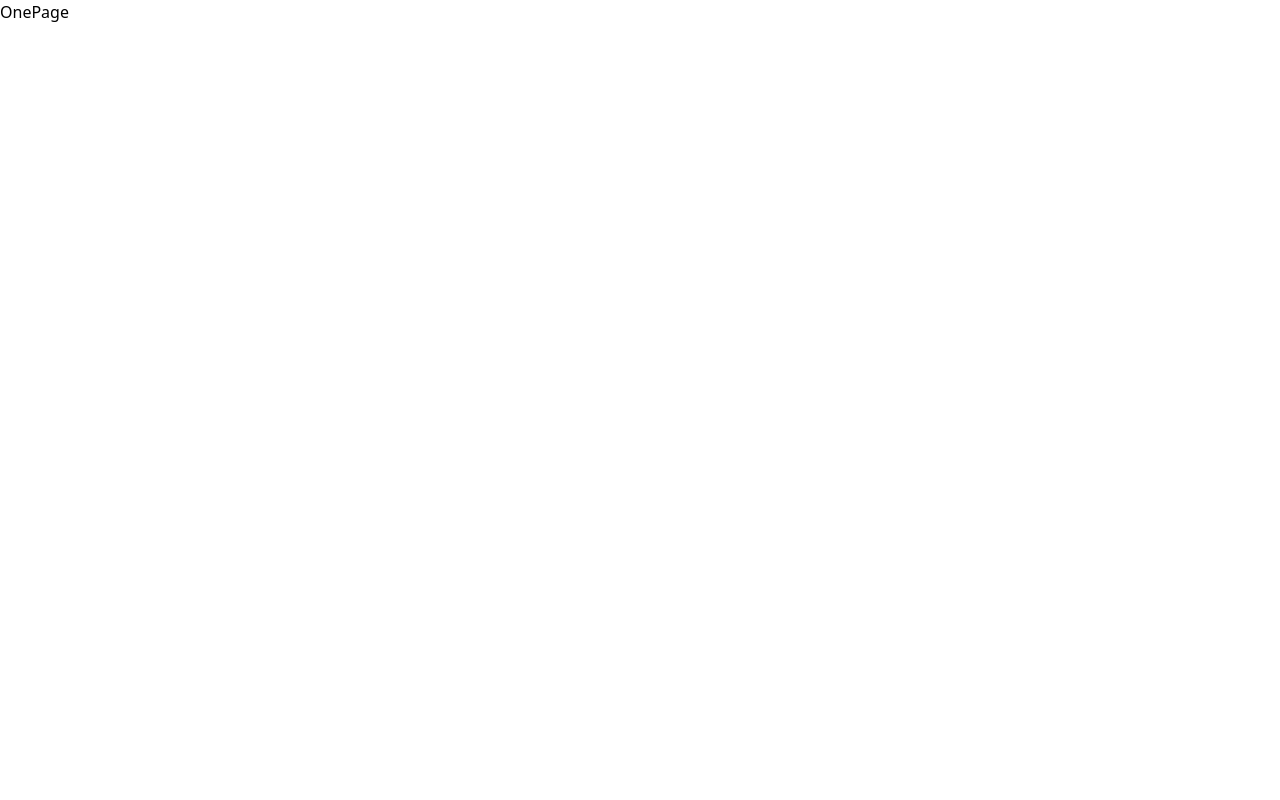
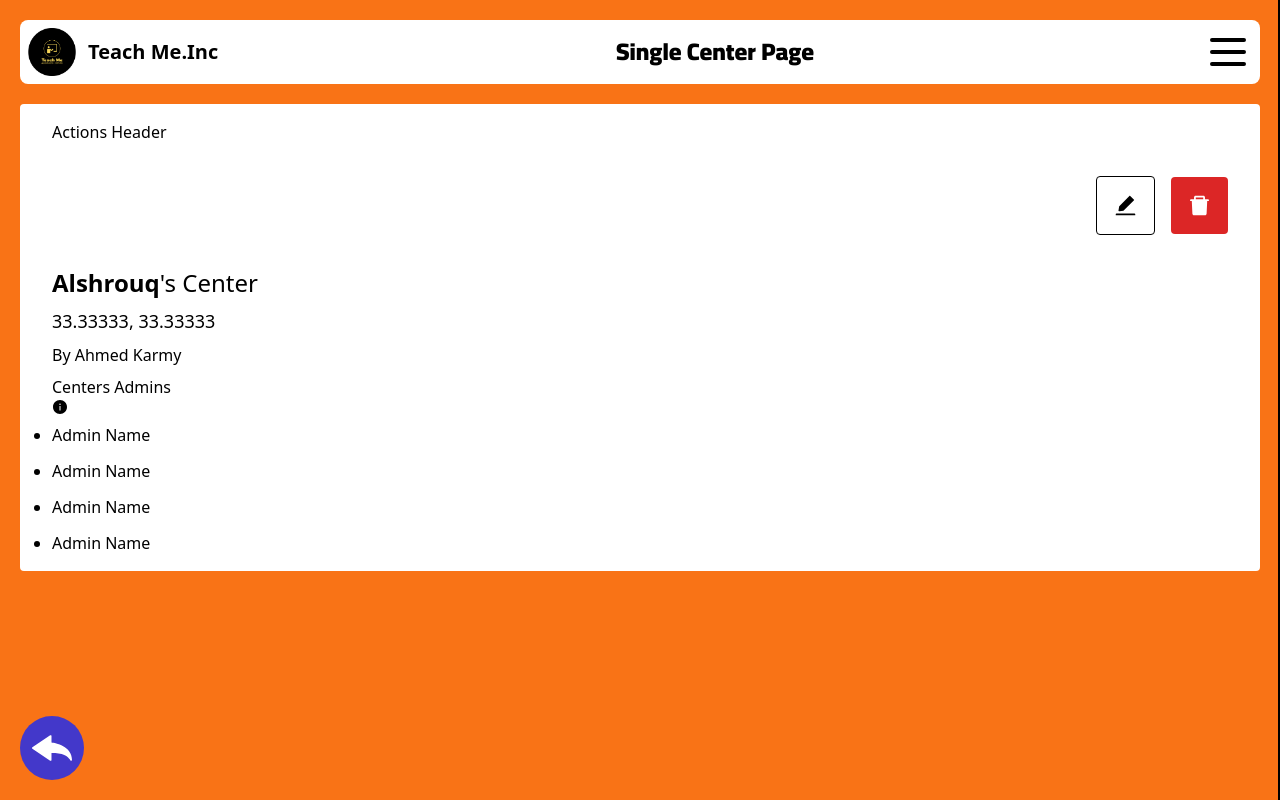
Before and after one commit to ahmed-mohamed-eng/teach-me-desktop, a Next.js app: page /centers/one/1 in a window 1280 px wide. Built offline with nearby package versions, Linux system fonts and the light colour scheme.

Commit message:
added the center page view

```diff
--- /dev/null
+++ b/app/centers/one/[id]/layout.tsx
@@ -0,0 +1,18 @@
+import React from "react";
+
+import Header from "@/components/pages/home/Header";
+import BackButton from "@/components/shared/BackButton";
+
+import "react-tooltip/dist/react-tooltip.css";
+
+const layout = ({ children }: { children: React.ReactNode }) => {
+  return (
+    <main className="w-full bg-orange-500 flex min-h-screen flex-col items-start justify-start p-5 space-y-5">
+      <Header title="Single Center Page" />
+      {children}
+      <BackButton linkTo="/centers" />
+    </main>
+  );
+};
+
+export default layout;
--- a/app/centers/one/[id]/page.tsx
+++ b/app/centers/one/[id]/page.tsx
@@ -1,9 +1,74 @@
-import React from 'react'
+import Link from "next/link";
+import React from "react";
 
-const OnePage = () => {
+import { AiFillDelete, AiFillEdit, AiFillInfoCircle } from "react-icons/ai";
+
+import { Tooltip } from "react-tooltip";
+
+const SingleCenterPage = () => {
   return (
-    <div>OnePage</div>
-  )
-}
+    <div className="w-full bg-white grid grid-cols-3 gap-8 px-8 py-4 rounded">
+      Actions Header
+      <div className="col-span-3 flex items-center justify-end space-x-4">
+        <button className="p-4 rounded border border-black">
+          <AiFillEdit fontSize={25} />
+        </button>
+        <button className="p-4 rounded bg-red-600">
+          <AiFillDelete fill="white" fontSize={25} />
+        </button>
+      </div>
+      {/* Center Info Header */}
+      <div className="w-full flex flex-col space-y-2">
+        <h1 className="text-2xl">
+          <span className="font-semibold">{"Alshrouq"}</span>
+          {"'s"} Center
+        </h1>
+        <p className="text-lg">
+          {33.33333}, {33.33333}
+        </p>
+        <p>By Ahmed Karmy</p>
 
-export default OnePage
+        <div className="flex flex-col space-y-2">
+          <h4>
+            Centers Admins{" "}
+            <span>
+              <AiFillInfoCircle data-tooltip-id="admins-info" />
+              <Tooltip id="admins-info">
+                This an admins list which contains all the admins you've created
+                for managing the center functionality.
+              </Tooltip>
+            </span>
+          </h4>
+
+          <ul className="list-disc flex flex-col space-y-3">
+            <li>
+              <Link href={`admins/one/${1}`}>Admin Name</Link>
+            </li>
+            <li>
+              <Link href={`admins/one/${1}`}>Admin Name</Link>
+            </li>
+            <li>
+              <Link href={`admins/one/${1}`}>Admin Name</Link>
+            </li>
+            <li>
+              <Link href={`admins/one/${1}`}>Admin Name</Link>
+            </li>
+          </ul>
+        </div>
+      </div>
+    </div>
+  );
+};
+
+export default SingleCenterPage;
+
+// export interface CenterDisplayData {
+//   adminsIDs?: CreateAdminDto[];
+//   hallsIDs?: CreateHallDto[];
+//   studentsIDs?: StudentDto[];
+//   teachersIDs?: CreateTeacherDto[];
+//   sessionsIDs?: CreateSessionDto[];
+//   centerImages?: FullMetadata[];
+//   createdAt: string;
+//   updatedAt: string;
+// }
--- a/app/centers/page.tsx
+++ b/app/centers/page.tsx
@@ -1,6 +1,6 @@
 "use client";
 
-import { useEffect, useState } from "react";
+import { useState } from "react";
 
 import Header from "@/components/pages/home/Header";
 import PaginationComp from "@/components/shared/PaginationComp";
@@ -10,6 +10,10 @@ import CentersShowCards from "@/components/pages/centers/CentersShowCards";
 import { getCenterCount } from "@/utils/doc-count/get-center-count";
 import { CenterDisplayData } from "@/utils/docs/center-display-data";
 import { getCentersByPage } from "@/utils/crud/centers/get-all-centers";
+import { DateTime } from "luxon";
+import { AdminType } from "@/utils/enums/admin-type.enum";
+
+import { faker } from "@faker-js/faker";
 
 const CentersPage = () => {
   const [centersCount, setCentersCount] = useState<number>();
@@ -31,23 +35,28 @@ const CentersPage = () => {
     setCenters(centers);
   };
 
-  useEffect(() => {
-    if (typeof centersCount === "undefined") {
-      onGetCentersCount();
-    }
-  }, [centersCount]);
-
-  useEffect(() => {
-    if (typeof centers === "undefined") {
-      onGetCentersByPage(0);
-    }
-  }, [centers]);
-
   return (
     <main className="w-full bg-orange-500 flex min-h-screen flex-col items-start justify-start p-5 space-y-5">
       <Header title="Centers Page" />
       <SearchFilters />
-      <CentersShowCards cardsInfo={centers} />
+      <CentersShowCards
+        cardsInfo={[
+          {
+            _id: "1",
+            createdAt: DateTime.now().toISO(),
+            creatorID: {
+              adminType: AdminType.SuperAdmin,
+              email: faker.internet.email(),
+              name: faker.person.fullName(),
+              password: faker.internet.password(),
+              _id: faker.internet.ipv6(),
+            },
+            location: [faker.location.latitude(), faker.location.longitude()],
+            name: faker.person.fullName(),
+            updatedAt: faker.date.anytime().toISOString(),
+          },
+        ]}
+      />
       <FloatingCreateButton linkTo="/centers/create" />
       <PaginationComp
         pageCount={centersCount}
--- a/components/pages/centers/CentersShowCards/Card.tsx
+++ b/components/pages/centers/CentersShowCards/Card.tsx
@@ -16,9 +16,9 @@ const Card = (props: CardProps) => {
   return (
     <div
       onClick={onGoToPage}
-      className="w-full cursor-pointer bg-white rounded-xl p-3 border flex items-start justify-start space-x-5"
+      className="w-full cursor-pointer bg-white rounded-xl px-8 py-4 border flex items-start justify-start space-x-16"
     >
-      <div className="flex flex-col items-start justify-start space-y-1">
+      <div className="flex flex-col items-start justify-start space-y-4">
         <h1 className="text-2xl font-bold font-cairo">{props.name}</h1>
         <p className="text-lg text-gray-500 font-cairo font-bold">
           By:{" "}
@@ -39,21 +39,39 @@ const Card = (props: CardProps) => {
             : "No Associated Admins"}
         </p>
       </div>
-      <div className="flex flex-col items-start justify-start space-y-1">
-        <p className="text-lg">Halls: {props.hallsIDs?.length}</p>
-        <p className="text-lg">Sessions: {props.sessionsIDs?.length}</p>
-        <p className="text-lg">Students: {props.sessionsIDs?.length}</p>
-        <p className="text-lg">Teachers: {props.teachersIDs?.length}</p>
+      <div className="flex flex-col items-start justify-start space-y-4">
+        <p className="text-lg">
+          Halls:{" "}
+          <span className="font-bold">{props.hallsIDs?.length || 0}</span>
+        </p>
+        <p className="text-lg">
+          Sessions:{" "}
+          <span className="font-bold">{props.sessionsIDs?.length || 0}</span>
+        </p>
+        <p className="text-lg">
+          Students:{" "}
+          <span className="font-bold">{props.sessionsIDs?.length || 0}</span>
+        </p>
+        <p className="text-lg">
+          Teachers:{" "}
+          <span className="font-bold">{props.teachersIDs?.length || 0}</span>
+        </p>
       </div>
-      <div className="flex flex-col items-start justify-start space-y-1">
-        <p className="text-lg">Location: [{props.location[0]}, {props.location[0]}]</p>
+      <div className="flex flex-col items-start justify-start space-y-4">
+        <p className="text-lg">
+          Location Coordinates: [{props.location[0]}, {props.location[0]}]
+        </p>
         <p className="text-lg">
           Created At:{" "}
-          {DateTime.fromISO(props.createdAt).toFormat("yyyy LLL dd")}
+          <span className="font-bold">
+            {DateTime.fromISO(props.createdAt).toFormat("yyyy LLL dd")}
+          </span>
         </p>
         <p className="text-lg">
           Updated At:{" "}
-          {DateTime.fromISO(props.updatedAt).toFormat("yyyy LLL dd")}
+          <span className="font-bold">
+            {DateTime.fromISO(props.updatedAt).toFormat("yyyy LLL dd")}
+          </span>
         </p>
       </div>
     </div>
--- a/components/pages/centers/CentersShowCards/index.tsx
+++ b/components/pages/centers/CentersShowCards/index.tsx
@@ -8,7 +8,7 @@ export interface CentersShowCardsProps {
 
 const CentersShowCards = (props: CentersShowCardsProps) => {
   return (
-    <section className="w-full h-[60rem] p-3 flex flex-col items-start justify-start space-y-3">
+    <section className="w-full p-3 flex flex-col items-start justify-start space-y-3">
       {props?.cardsInfo?.map((card) => (
         <Card key={uuid4()} {...card} />
       ))}
--- a/package.json
+++ b/package.json
@@ -11,6 +11,7 @@
     "lint": "next lint"
   },
   "dependencies": {
+    "@faker-js/faker": "^8.4.1",
     "@hookform/error-message": "^2.0.1",
     "axios": "^1.7.2",
     "jsonwebtoken": "^9.0.2",
@@ -19,8 +20,10 @@
     "react": "^18",
     "react-dom": "^18",
     "react-hook-form": "^7.48.2",
+    "react-icons": "^5.2.1",
     "react-paginate": "^8.2.0",
     "react-toastify": "^10.0.5",
+    "react-tooltip": "^5.27.1",
     "recharts": "^2.10.1",
     "uuid": "^10.0.0",
     "validator": "^13.11.0"
--- a/utils/dto/admin.dto.ts
+++ b/utils/dto/admin.dto.ts
@@ -15,5 +15,7 @@ export interface CreateAdminDto {
   tokens?: string[];
   avatarPath?: string;
 
+  permissionsId?: string;
+
   creatorAdminID?: string;
 }
```
Also changed, not shown: utils/dto/permissions.dto.ts (added, +23 -0 lines), 1 other file (tests, documents, lock files or other folders).
